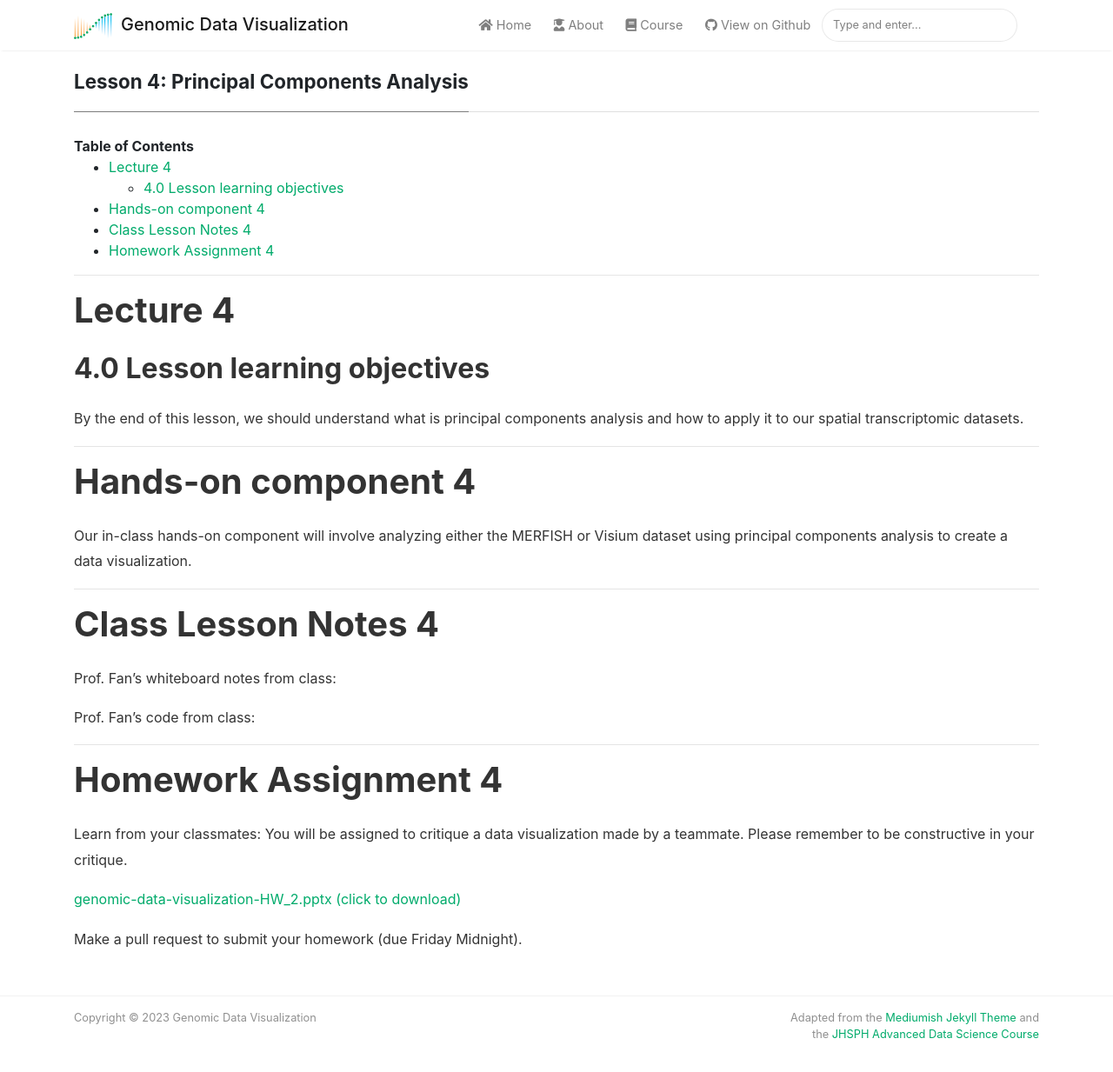
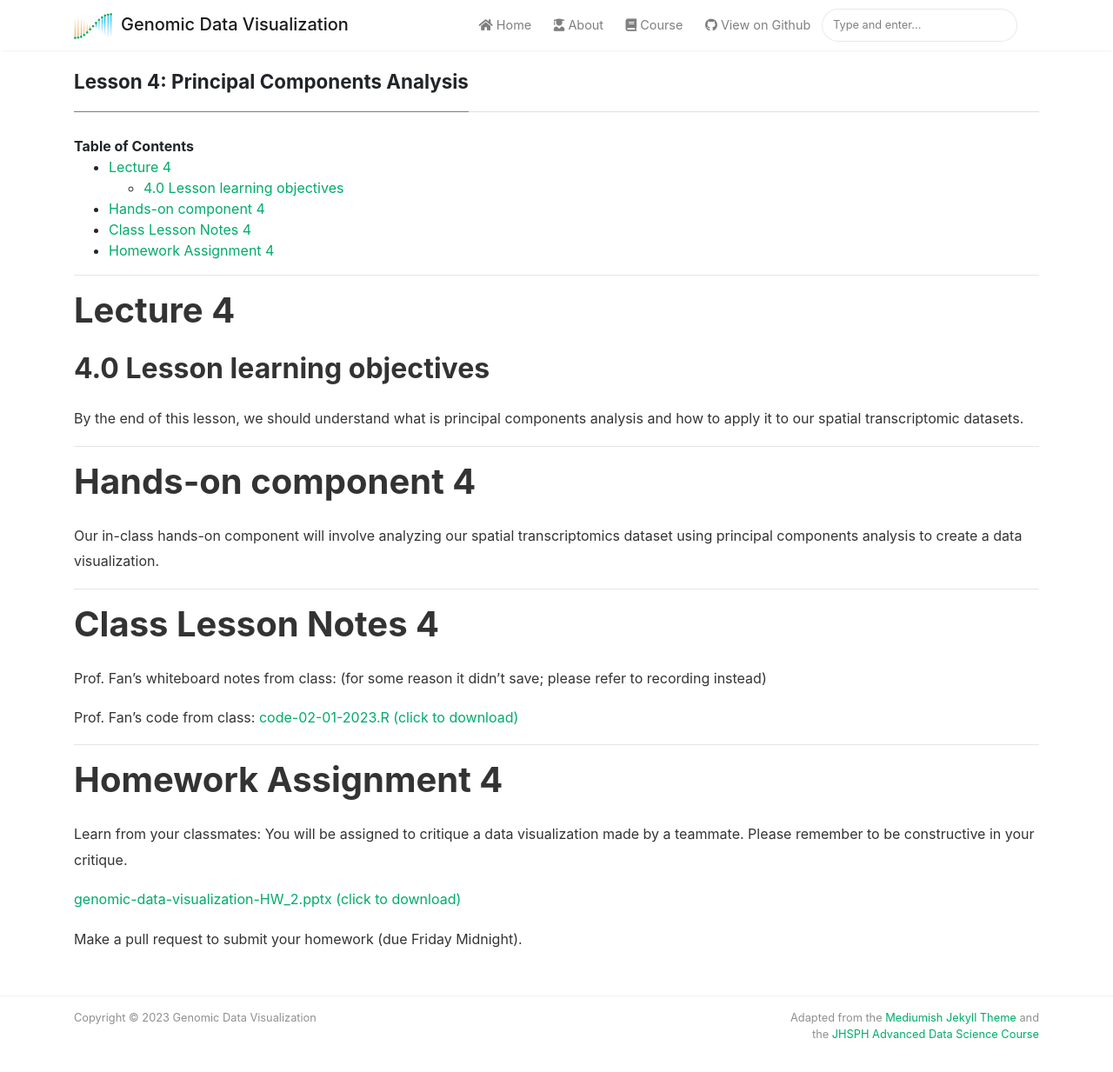
Before and after one commit to JEFworks-Lab/genomic-data-visualization-2023, a Jekyll site: the page built from _course/4-pca.md, in a window 1280 px wide and 1274 px high. Shown: the top 1233 px of the window at 87% size. Built offline with Jekyll 4.4.1, drawn with Linux system fonts in a browser that asks for light colours; nearby versions of some CDN libraries.

Commit message:
update course with lesson materials

```diff
--- a/_course/4-pca.md
+++ b/_course/4-pca.md
@@ -14,15 +14,15 @@ By the end of this lesson, we should understand what is principal components ana
 
 # Hands-on component 4
 
-Our in-class hands-on component will involve analyzing either the MERFISH or Visium dataset using principal components analysis to create a data visualization.
+Our in-class hands-on component will involve analyzing our spatial transcriptomics dataset using principal components analysis to create a data visualization.
 
 ---
 
 # Class Lesson Notes 4
 
-Prof. Fan’s whiteboard notes from class:
+Prof. Fan’s whiteboard notes from class: (for some reason it didn't save; please refer to recording instead)
 
-Prof. Fan’s code from class:
+Prof. Fan’s code from class: [code-02-01-2023.R (click to download)]({{ site.baseurl }}/resources/code/code-02-01-2023.R)
 
 ---
 
```
Also changed, not shown: 2 other files.
